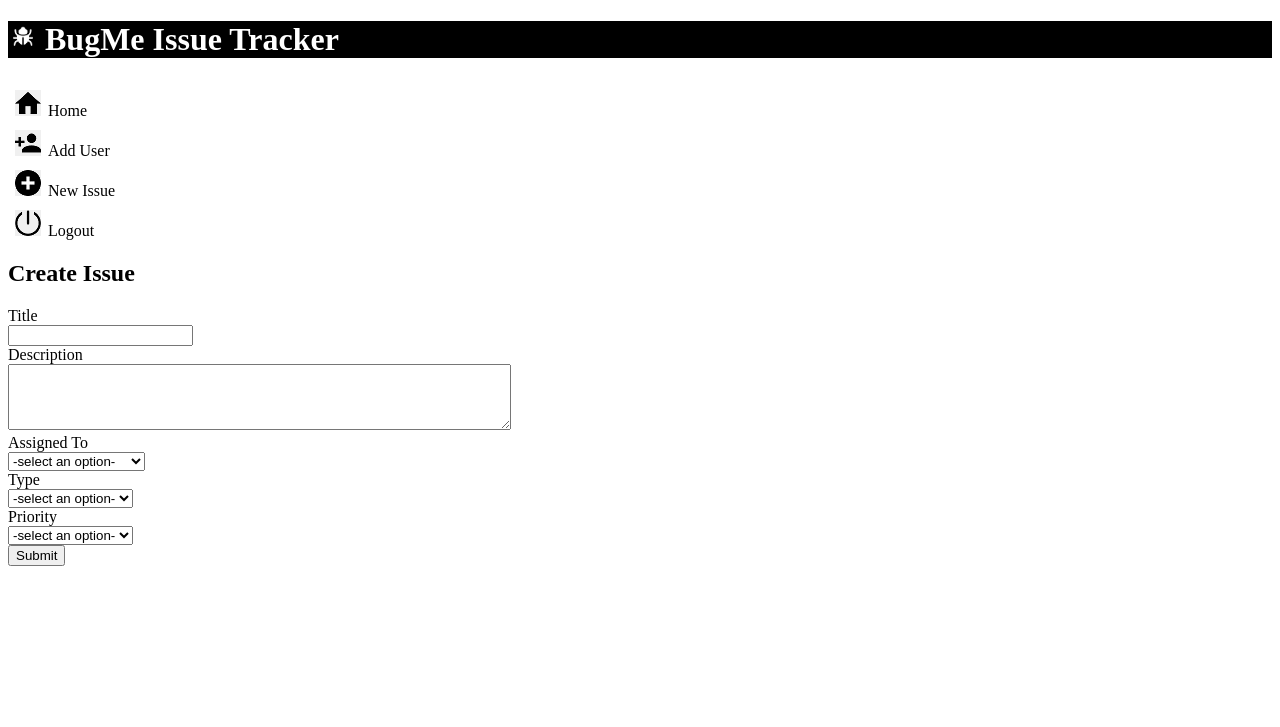
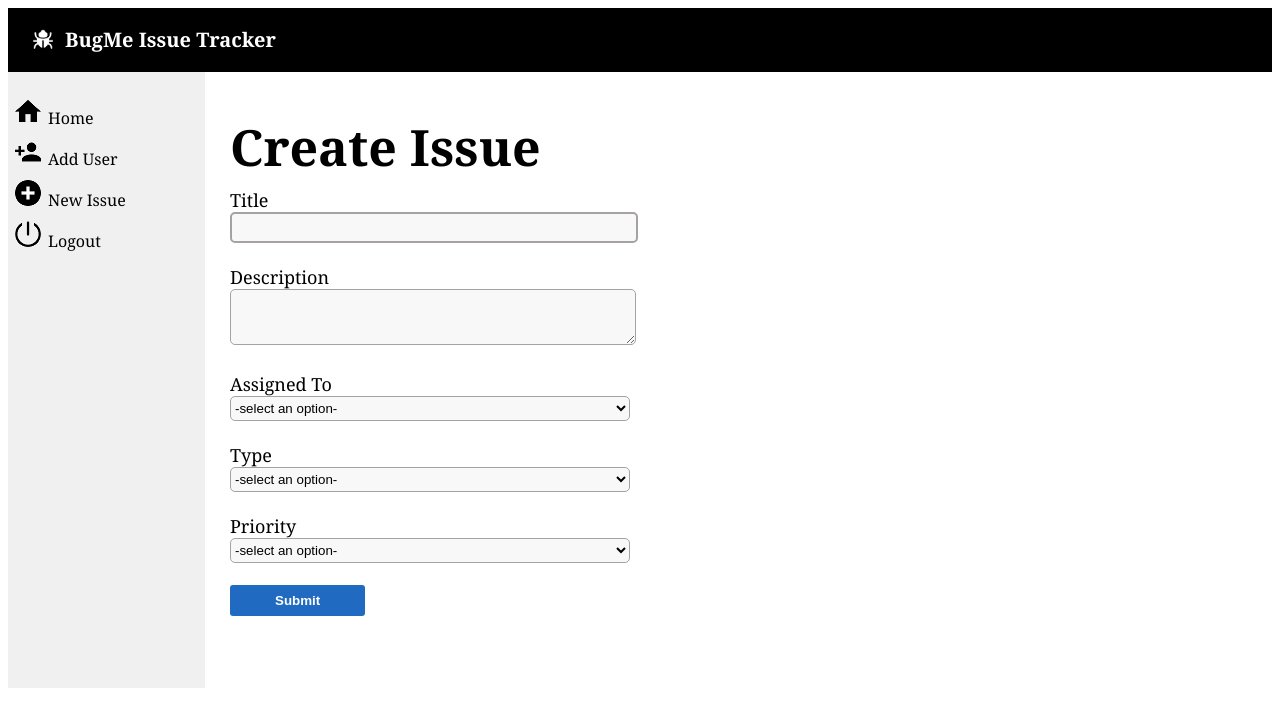
Before and after one commit to joygray21/info2180-finalproject, a PHP site: page /createIssue.html in a window 1280 px wide. Shown: the top 727 px of the page. Run offline with PHP 8.4, Linux system fonts and the light colour scheme.

Commit message:
Fixed login layout, added to other pages

```diff
--- a/createIssue.html
+++ b/createIssue.html
@@ -26,27 +26,32 @@
     <div class="container main">
         <h2>Create Issue</h2>
         <form>
-            Title <br><input type="text" id="issue_title" name="issue_title"><br>
-            Description <br><textarea rows="4" cols="60" id="description" name="description"></textarea><br>
-            Assigned To <br><select id="assigned" name="assigned">
+            <label for="issue_title">Title</label>
+            <br><input class="textf" type="text" id="issue_title" name="issue_title"><br><br>
+            <label for="description">Description</label>
+            <br><textarea id="description" name="description"></textarea><br><br>
+            <label for="assigned">Assigned To</label>
+            <br><select id="assigned" name="assigned">
                 <option value="1">-select an option-</option>
                 <option value="2">Javon Ellis</option>
                 <option value="3">Joanna-Joy Gray</option>
                 <option value="4">Nathaniel Bedassie</option>
                 <option value="5">Zo&euml; Hall</option>
-            </select><br>
-            Type <br><select id="typeof" name="typeof">
+            </select><br><br>
+            <label for="typeof">Type</label>
+            <br><select id="typeof" name="typeof">
                 <option value="1">-select an option-</option>
                 <option value="2">Bug</option>
                 <option value="3">Proposal</option>
                 <option value="4">Task</option>
-            </select><br>
-            Priority <br><select id="priority" name="priority">
+            </select><br><br>
+            <label for="priority">Priority</label>
+            <br><select id="priority" name="priority">
                 <option value="1">-select an option-</option>
                 <option value="2">Minor</option>
                 <option value="3">Major</option>
                 <option value="4">Critical</option>
-            </select><br>
+            </select><br><br>
             <input id="submit-issue" type="submit" value="Submit">
         </form>
     </div>
--- a/index.html
+++ b/index.html
@@ -15,7 +15,10 @@
         </div>
     </header>
 
-    <div class="container" id="loginpge">
+    <div class="container side">
+    </div>
+
+    <div class="container main" id="loginpge">
         <br><br><br><h2>Welcome to BugMe Issue Tracker!</h2>
         <h3>Please login below to get started.</h3><br>
         <form>
--- a/styles.css
+++ b/styles.css
@@ -1,18 +1,182 @@
+body{
+    font-family: Cambria, Cochin, Georgia, Times, 'Times New Roman', serif;
+    display: grid;
+    grid-template-columns: auto auto auto auto auto auto auto auto;
+    grid-template-rows: auto auto auto auto;
+    grid-template-areas:
+    'header header header header header header header header header'
+    'side main main main main main main main main'
+    'side main main main main main main main main'
+    'side main main main main main main main main';
+}
+
+#byall, #byopen, #bytickets{
+    padding-right: 25px;
+    padding-left: 25px;
+    /* background-color: #206bc1; */
+    border-radius: 3px;
+    border-spacing: 50px 0;
+}
+
+.large-space b{
+    border-spacing: 100px 0;
+}
+
+select option{
+    font-family: Cambria, Cochin, Georgia, Times, 'Times New Roman', serif;
+    color: grey;
+}
+.same-space b{
+    border-spacing: 80px 0;
+}
+
+#byall:hover, #byopen:hover, #bytickets:hover{
+    background-color: #206bc1;
+    color: white;
+}
+
+header{
+    /* grid-column: col-start / -1; */
+    grid-area: header;
+}
+
+.main{
+    margin-left: 25px;
+    /* grid-column: col-start 4 / -1; */
+    grid-area: main;
+}
+
+.side{
+    /* grid-column: col-start / span 3; */
+    grid-area: side;
+    background-color:#f0f0f0;
+    padding-bottom: 420px;
+}
+
+select{
+    border-style: solid;
+    border-color: black;
+    border-radius:5px;
+    border-color: rgb(167, 162, 162);
+    box-shadow: none;
+    background-color: #f0f1f179;
+    width: 400px;
+    height: 25px;
+}
+
+.textf{
+    border-style: solid;
+    border-color: black;
+    border-radius:5px;
+    border-color: rgb(167, 162, 162);
+    box-shadow: none;
+    background-color: #f0f1f179;
+    width: 400px;
+    height: 25px;
+}
+
+textarea{
+    border-style: solid;
+    border-color: black;
+    border-radius:5px;
+    border-color: rgb(167, 162, 162);
+    box-shadow: none;
+    background-color: #f0f1f179;
+    width: 400px;
+    height: 50px;
+}
+
+.txtf{
+    border-style: solid;
+    border-color: black;
+    border-radius:5px;
+    border-color: rgb(167, 162, 162);
+    box-shadow: none;
+    background-color: #f0f1f179;
+    width: 400px;
+    height: 25px;
+}
+
+#submit-issue, #new-user{
+    background-color: #206bc1;
+    color: white;
+    border: none;
+    border-radius: 3px;
+    padding-left: 45px;
+    padding-right: 45px;
+    padding-top: 8px;
+    padding-bottom: 8px;
+    font-weight: bold;
+}
+
+#new-issue-btn{
+    background-color: #2d9e63;
+    color: white;
+    border: none;
+    border-radius: 3px;
+    padding-left: 45px;
+    padding-right: 45px;
+    padding-top: 8px;
+    padding-bottom: 8px;
+    font-weight: bold;
+    float: right;
+    margin-right: 30px;
+    margin-top: 15px;
+
+}
+
+#loginpge{
+    text-align: center;
+    background-image: url(images/bug-motif.jpg);
+}
+
+#lgn-btn{
+    padding-left: 50px;
+    padding-right: 50px;
+    background-color: black;
+    color: white;
+    border-radius: 10px;
+    font-family: Cambria, Cochin, Georgia, Times, 'Times New Roman', serif;
+}
+
+#lgn-btn:hover{
+    background-color: #2d9e63;
+    color: white;
+}
+
+label{
+    font-size: 18px;
+}
+
+.fields{
+    font-size: 14px;
+    color: lightgray;
+    border-radius: 5px;
+}
+
+h2{
+    font-size: 50px;
+    margin-bottom: 7px;
+}
+
 .floatthis{
     float: left;
     height: 20px;
     width: 20px;
     padding-right: 12px;
-    padding-left: 5px;
-    padding-top: 5px;
+    padding-left: 25px;
+    padding-top: 3px;
 }
 
 h1{
     color: white;
+    font-size: 20px;
 }
 
 header{
     background-color: black;
+    padding-top: 5px;
+    padding-bottom: 5px;
 }
 
 ul li{
```
Also changed, not shown: issues.html (+18 -1 lines), newUser.html (+9 -5 lines).
